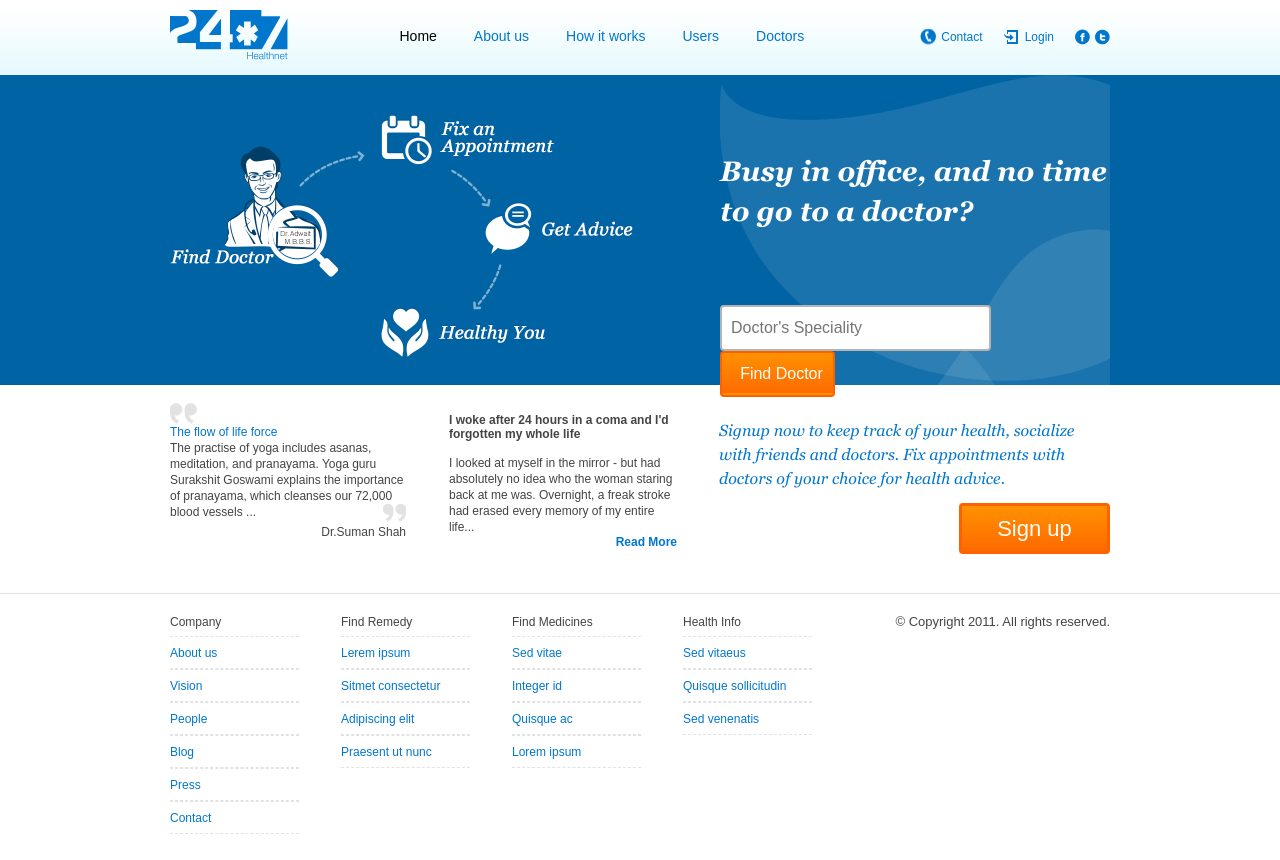
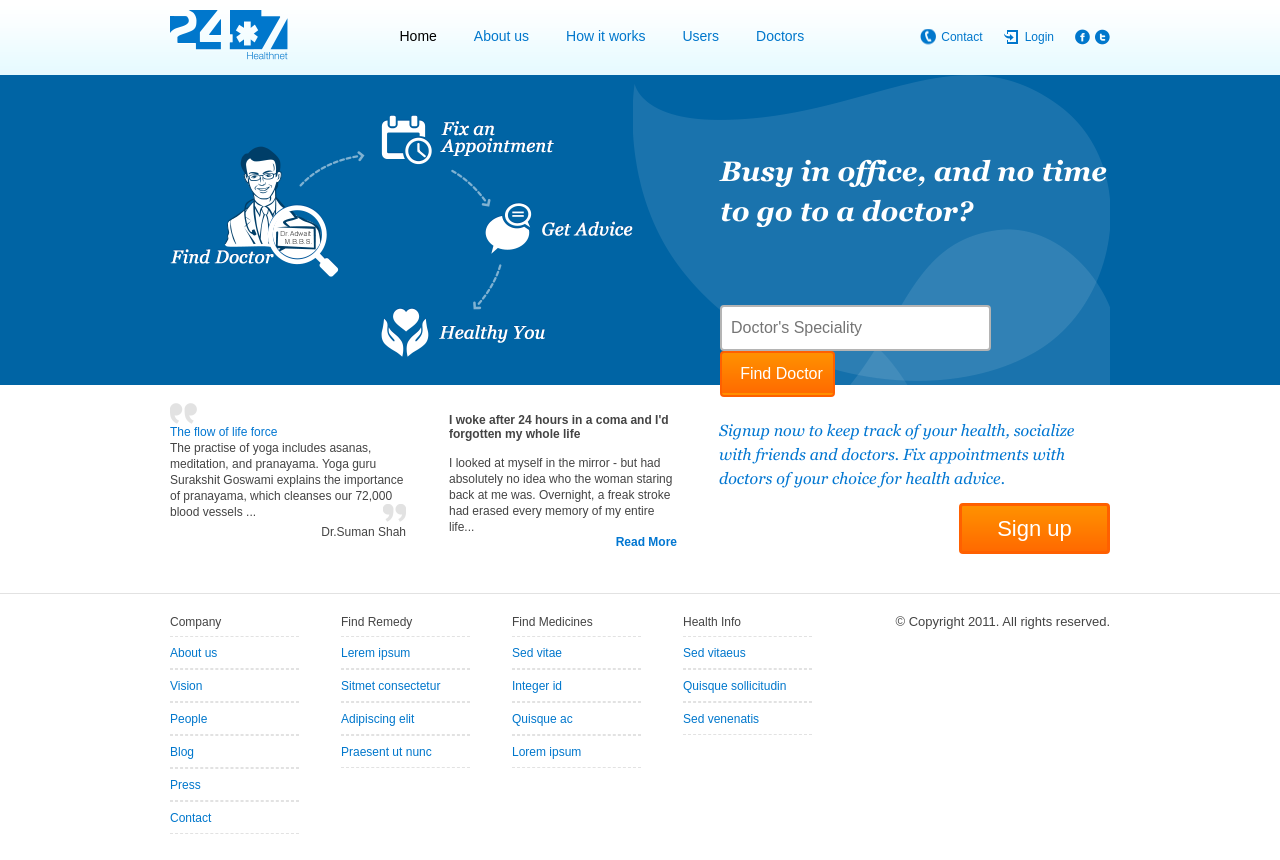
Before and after one commit to palash-kulkarni/Frontend-Assignment, a plain HTML site: page Assignment7/index.html in a window 1280 px wide. Drawn offline with Linux system fonts and the light colour scheme.

Commit message:
Update style.css

```diff
--- a/Assignment7/css/style.css
+++ b/Assignment7/css/style.css
@@ -171,12 +171,14 @@ ul .floatUlRight li a{
 .bannerLeaves{
 	background: url('../images/leaves.png') no-repeat;
 	height : 310px;
+	width : 477px;
 	float : right;
 }
 
 .bannerContent{
 	width : 390px;
 	margin-top : 76px;
+	float : right;
 }
 
 .bannerContent h1{
```
